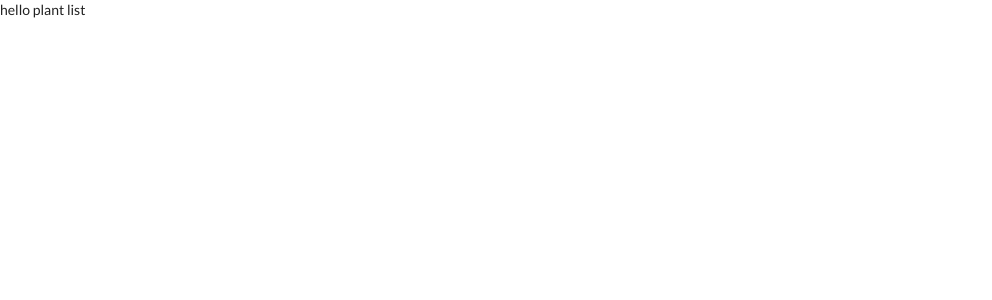
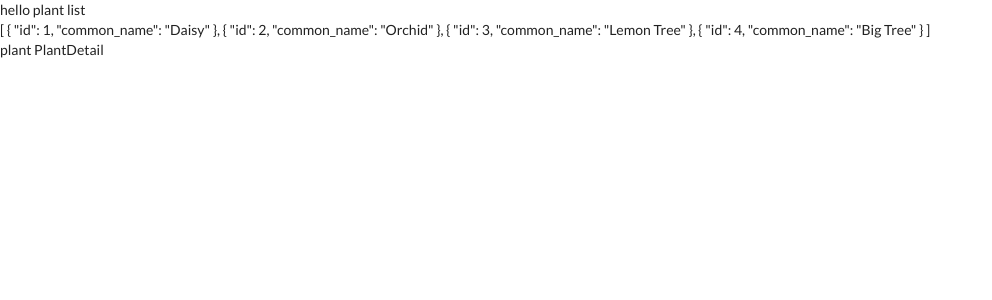
Before and after one commit to rochellev/plant-spot, a React (Create React App) app: page / in a window 1280 px wide. Shown: the top 300 px of the page, without its empty margins (0-992 px from the left). Built offline with nearby package versions, Linux system fonts and the light colour scheme.

Commit message:
add plant detail component and added it so you can see the plant list data

```diff
--- a/src/components/App.js
+++ b/src/components/App.js
@@ -1,10 +1,12 @@
 import React, { useState, useEffect } from "react";
-import PlantList from './PlantList'
-
+import PlantList from './PlantList';
+import PlantDetail from './PlantDetail';
 const App = () => {
   return(
     <div>
-      <PlantList />
+      <div><PlantList /> </div>
+      <div><PlantDetail /> </div>
+
     </div>
   )
 }
--- /dev/null
+++ b/src/components/PlantDetail.js
@@ -0,0 +1,14 @@
+import React from 'react';
+import {connect} from 'react-redux';
+
+const PlantDetail = () => {
+  return(
+    <div> plant PlantDetail</div>
+  )
+}
+
+const mapStateToProps = (state) => {
+  return {plantId : state.selectedPlantId}
+}
+
+export default connect(mapStateToProps)(PlantDetail)
--- a/src/components/PlantList.js
+++ b/src/components/PlantList.js
@@ -2,11 +2,12 @@ import React from "react";
 import { connect } from "react-redux";
 import { selectPlantId } from "../actions";
 
-const PlantList = () => {
+const PlantList = ({plantList}) => {
   // const renderList = ()
   return (
     <div>
       <div>hello plant list</div>
+      <div>{JSON.stringify(plantList, null, 2)}</div>
     </div>
   );
 };
```
